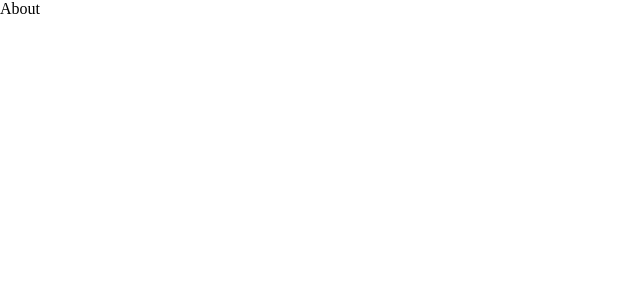
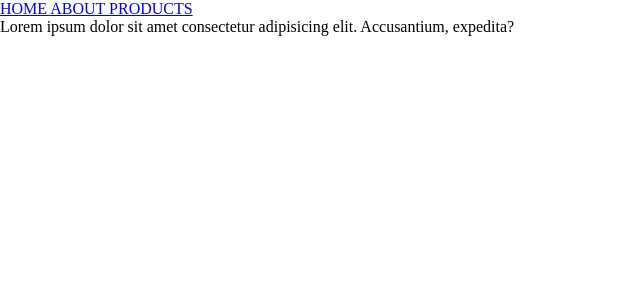
Before and after one commit to MhZ9191/react-router, a React (Vite) app: page /about in a window 1280 px wide. Shown: the top 300 px of the page, without its empty margins (0-640 px from the left). Built offline with nearby package versions, Linux system fonts and the light colour scheme.

Commit message:
Add route & link

```diff
--- a/src/App.jsx
+++ b/src/App.jsx
@@ -1,6 +1,7 @@
 import { BrowserRouter, Route, Routes } from "react-router-dom";
 import HomePage from "./pages/HomePage";
 import AboutPage from "./pages/AboutPage";
+import ProductPage from "./pages/ProductPage";
 
 export default function App() {
   return (
@@ -8,6 +9,7 @@ export default function App() {
       <Routes>
         <Route index Component={HomePage} />
         <Route path="/about" Component={AboutPage} />
+        <Route path="/products" Component={ProductPage} />
       </Routes>
     </BrowserRouter>
   );
--- a/src/components/Header.jsx
+++ b/src/components/Header.jsx
@@ -1,3 +1,17 @@
+import { Link } from "react-router-dom";
+
 export default function Header() {
-  return <h1>HEllO</h1>;
+  return (
+    <>
+      <header>
+        <section>
+          <div>
+            <Link to="/">HOME </Link>
+            <Link to="/about">ABOUT </Link>
+            <Link to="/products">PRODUCTS </Link>
+          </div>
+        </section>
+      </header>
+    </>
+  );
 }
--- a/src/pages/AboutPage.jsx
+++ b/src/pages/AboutPage.jsx
@@ -1,3 +1,13 @@
+import Header from "../components/Header";
+
 export default function AboutPage() {
-  return <div>About</div>;
+  return (
+    <>
+      <Header />
+      <p>
+        Lorem ipsum dolor sit amet consectetur adipisicing elit. Accusantium,
+        expedita?
+      </p>
+    </>
+  );
 }
--- a/src/pages/HomePage.jsx
+++ b/src/pages/HomePage.jsx
@@ -1,6 +1,9 @@
+import Header from "../components/Header";
+
 export default function HomePage() {
   return (
     <>
+      <Header />
       <h1>hello</h1>
     </>
   );
--- a/src/pages/ProductPage.jsx
+++ b/src/pages/ProductPage.jsx
@@ -0,0 +1,10 @@
+import Header from "../components/Header";
+
+export default function ProductPage() {
+  return (
+    <>
+      <Header />
+      <h2>PRODUCTS</h2>
+    </>
+  );
+}
```
Also changed, not shown: src/layouts/DefaultLayout.jsx (added).
